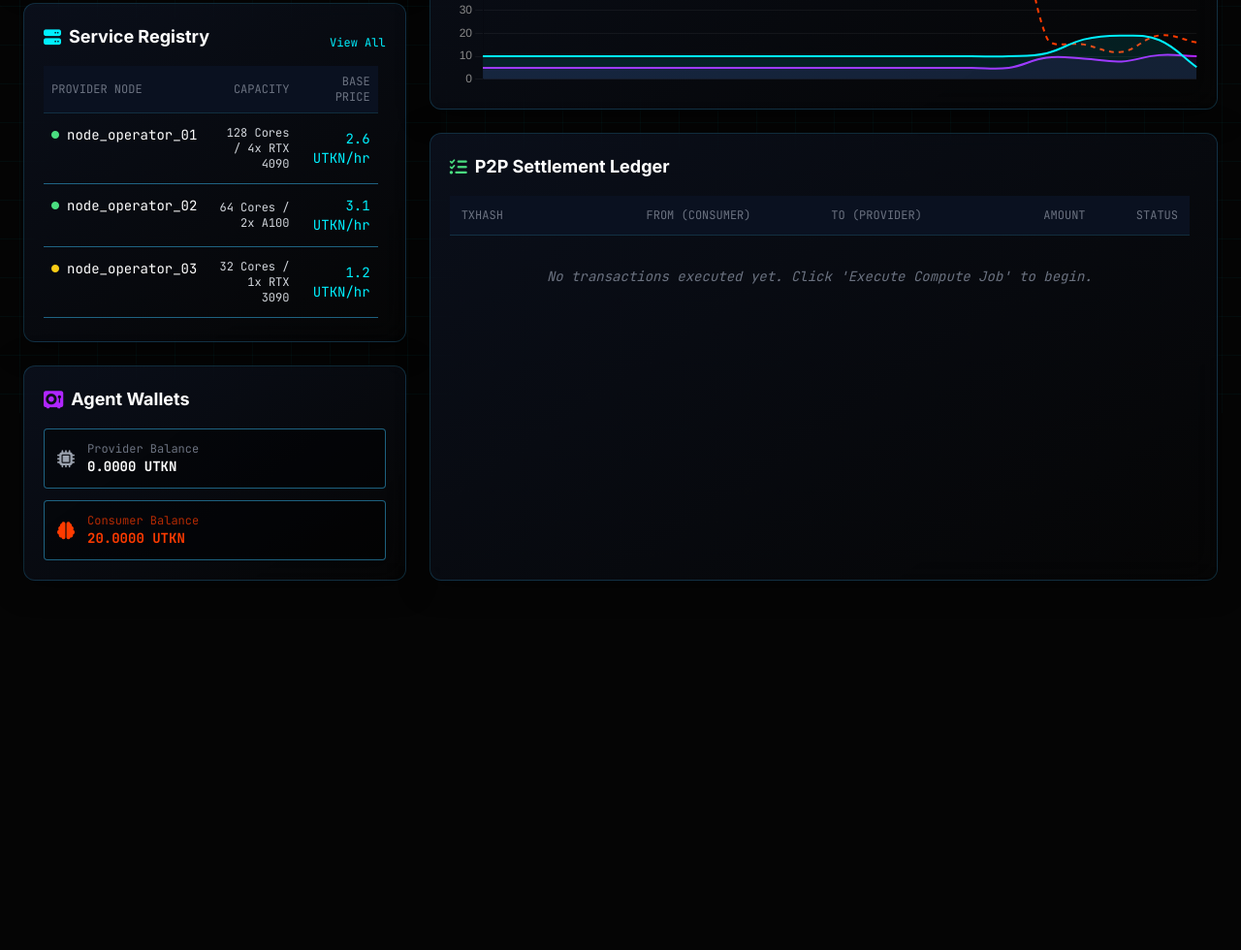
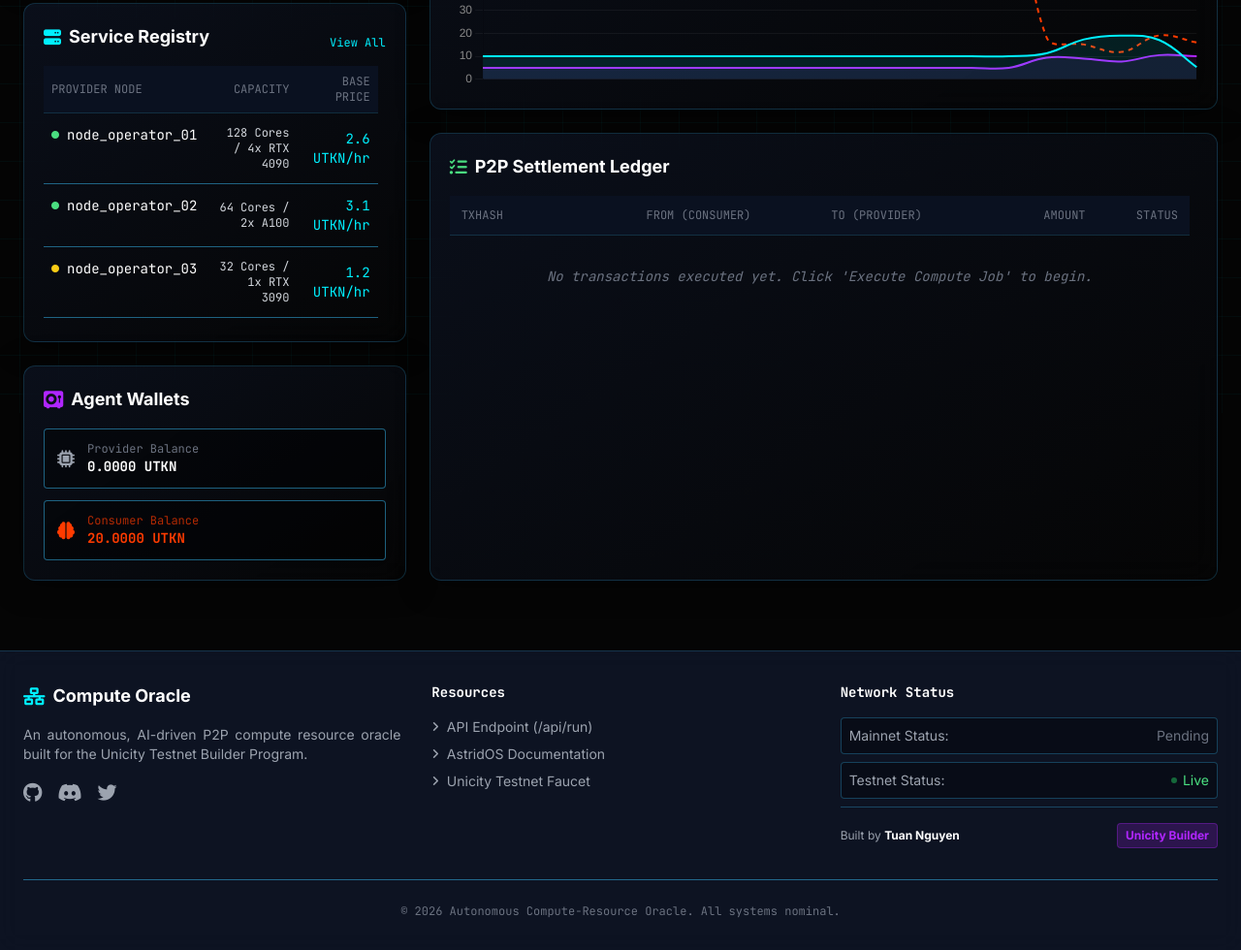
Before and after one commit to tuannguyenvan95/unicity-compute-oracle, a website: page index.html in a window 1280 px wide. Shown: the part 374-1354 px from the top of the page at 97% size. Before the commit the page ends 997 px from the top, so only its background shows below. Drawn offline with nearby package versions, Linux system fonts and the light colour scheme.

Commit message:
Add professional footer with project and creator info

```diff
--- a/index.html
+++ b/index.html
@@ -187,6 +187,57 @@
         </div>
     </main>
 
+    <!-- Footer -->
+    <footer class="relative z-10 border-t border-cyber-border bg-cyber-panel/80 backdrop-blur-md mt-12 py-8 px-6 text-sm">
+        <div class="max-w-[1600px] mx-auto grid grid-cols-1 md:grid-cols-3 gap-8 text-gray-400">
+            <!-- Project Info -->
+            <div>
+                <h3 class="text-white font-bold text-lg mb-4 flex items-center">
+                    <i class="fa-solid fa-network-wired text-cyber-cyan mr-2"></i> Compute Oracle
+                </h3>
+                <p class="mb-4 text-justify">An autonomous, AI-driven P2P compute resource oracle built for the Unicity Testnet Builder Program.</p>
+                <div class="flex space-x-4">
+                    <a href="https://github.com/tuannguyenvan95/unicity-compute-oracle" target="_blank" class="hover:text-cyber-cyan transition-colors"><i class="fa-brands fa-github text-xl"></i></a>
+                    <a href="#" class="hover:text-cyber-purple transition-colors"><i class="fa-brands fa-discord text-xl"></i></a>
+                    <a href="#" class="hover:text-cyber-orange transition-colors"><i class="fa-brands fa-twitter text-xl"></i></a>
+                </div>
+            </div>
+
+            <!-- Quick Links -->
+            <div>
+                <h3 class="text-white font-bold mb-4 font-mono">Resources</h3>
+                <ul class="space-y-2">
+                    <li><a href="/api/run" target="_blank" class="hover:text-cyber-cyan transition-colors flex items-center"><i class="fa-solid fa-angle-right mr-2 text-xs"></i> API Endpoint (/api/run)</a></li>
+                    <li><a href="#" class="hover:text-cyber-cyan transition-colors flex items-center"><i class="fa-solid fa-angle-right mr-2 text-xs"></i> AstridOS Documentation</a></li>
+                    <li><a href="#" class="hover:text-cyber-cyan transition-colors flex items-center"><i class="fa-solid fa-angle-right mr-2 text-xs"></i> Unicity Testnet Faucet</a></li>
+                </ul>
+            </div>
+
+            <!-- Creator Info -->
+            <div>
+                <h3 class="text-white font-bold mb-4 font-mono">Network Status</h3>
+                <div class="space-y-2">
+                    <div class="flex justify-between items-center bg-black/30 p-2 rounded border border-cyber-border/30">
+                        <span>Mainnet Status:</span>
+                        <span class="text-gray-500">Pending</span>
+                    </div>
+                    <div class="flex justify-between items-center bg-black/30 p-2 rounded border border-cyber-border/30">
+                        <span>Testnet Status:</span>
+                        <span class="text-green-400 flex items-center"><span class="w-1.5 h-1.5 rounded-full bg-green-500 animate-pulse mr-1.5"></span> Live</span>
+                    </div>
+                    <div class="mt-4 pt-4 border-t border-cyber-border/30 text-xs flex justify-between items-center">
+                        <span>Built by <strong class="text-white">Tuan Nguyen</strong></span>
+                        <span class="px-2 py-1 bg-cyber-purple/20 text-cyber-purple rounded border border-cyber-purple/30 font-bold">Unicity Builder</span>
+                    </div>
+                </div>
+            </div>
+        </div>
+
+        <div class="max-w-[1600px] mx-auto mt-8 pt-6 border-t border-cyber-border/50 text-center text-xs text-gray-500 font-mono">
+            &copy; 2026 Autonomous Compute-Resource Oracle. All systems nominal.
+        </div>
+    </footer>
+
     <script src="/script.js"></script>
 </body>
 </html>
```
